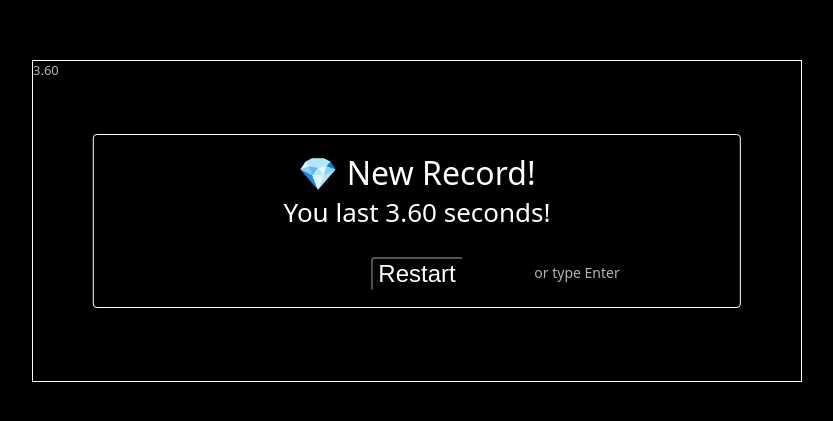
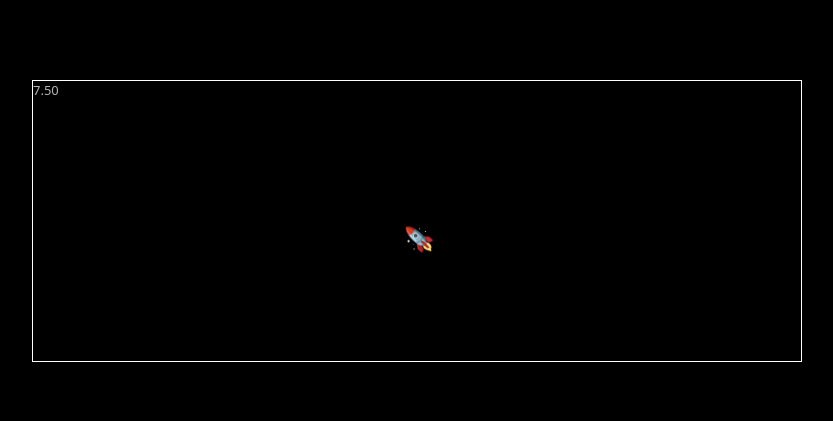
Before and after one commit to terrytyli/asteroids, a React (Create React App) app: page / in a window 1280 px wide. Shown: the part 179-600 px from the top of the page, without its empty margins (223-1056 px from the left). Built offline with nearby package versions, Linux system fonts and the light colour scheme.

Commit message:
Support touch device

```diff
--- a/src/App.tsx
+++ b/src/App.tsx
@@ -3,9 +3,18 @@ import { Asteroid } from './Asteroid'
 import { Message } from './Message'
 import { Ship } from './Ship'
 import { Timer } from './Timer'
+import { Controls } from './Controls'
+
+export interface MovingStatus {
+  up: boolean
+  down: boolean
+  left: boolean
+  right: boolean
+}
+const isTouchDevice = 'ontouchstart' in document.documentElement
 
 function genAsteroids() {
-  return Array.from({ length: 50 }).map((_, index) => {
+  return Array.from({ length: 0 }).map((_, index) => {
     return {
       id: index,
     }
@@ -18,6 +27,13 @@ function App() {
 
   const [isOver, setIsOver] = useState<boolean>()
   const [asteroids, setAsteroids] = useState([])
+
+  const [moving, setMoving] = useState<MovingStatus>({
+    up: false,
+    down: false,
+    right: false,
+    left: false,
+  })
 
   const [startTime, setStartTime] = useState<number>()
   const [endTime, setEndTime] = useState<number>()
@@ -89,6 +105,7 @@ function App() {
         background: '#000',
         height: '100vh',
         display: 'flex',
+        flexDirection: 'column',
         justifyContent: 'center',
         alignItems: 'center',
         overflow: 'hidden',
@@ -101,7 +118,7 @@ function App() {
           border: '1px solid #fff',
           width: '90%',
           height: '30%',
-          minHeight: 320,
+          minHeight: 280,
           maxWidth: 768,
           overflow: 'hidden',
         }}
@@ -129,8 +146,19 @@ function App() {
           )
         })}
 
-        <Ship ref={shipRef} spaceRef={spaceRef} isOver={isOver} />
+        <Ship
+          ref={shipRef}
+          spaceRef={spaceRef}
+          isOver={isOver}
+          moving={moving}
+          setMoving={setMoving}
+        />
       </div>
+      {isTouchDevice && (
+        <div style={{ marginTop: 12 }}>
+          <Controls moving={moving} setMoving={setMoving}></Controls>
+        </div>
+      )}
     </div>
   )
 }
--- a/src/Asteroid.tsx
+++ b/src/Asteroid.tsx
@@ -27,8 +27,8 @@ export const Asteroid = memo(
 
     const ref = useRef<HTMLDivElement>()
     const [data, setData] = useState({
-      top: undefined,
-      left: undefined,
+      top: -2,
+      left: -2,
       x: undefined,
       y: undefined,
     })
@@ -145,6 +145,10 @@ export const Asteroid = memo(
 
     // reach to the edge
     useEffect(() => {
+      if (isOver) {
+        return
+      }
+
       const spaceDimension = spaceRef.current?.getBoundingClientRect()
       const id = setInterval(() => {
         const { top, left } = ref.current.getBoundingClientRect()
@@ -159,7 +163,7 @@ export const Asteroid = memo(
         }
       }, 100)
       return () => clearInterval(id)
-    }, [started, onDismiss, spaceRef])
+    }, [started, onDismiss, spaceRef, isOver])
 
     function getTranslate() {
       let translate
--- /dev/null
+++ b/src/Controls.tsx
@@ -0,0 +1,110 @@
+import React, { CSSProperties } from 'react'
+import { MovingStatus } from './App'
+
+function Button({
+  style,
+  children,
+  onTouchStart,
+  onTouchEnd,
+}: {
+  style?: CSSProperties
+  children: any
+  onTouchStart: () => void
+  onTouchEnd: () => void
+}) {
+  return (
+    <button
+      onTouchStart={onTouchStart}
+      onTouchEnd={onTouchEnd}
+      style={{ color: 'white', background: 'none', border: 0, ...style }}
+    >
+      {children}
+    </button>
+  )
+}
+export function Controls({
+  setMoving,
+  moving,
+}: {
+  moving: MovingStatus
+  setMoving: (m: MovingStatus) => void
+}) {
+  return (
+    <div
+      style={{ display: 'flex', flexDirection: 'column', alignItems: 'center' }}
+    >
+      <div>
+        <Button
+          onTouchStart={() =>
+            setMoving({
+              ...moving,
+              up: true,
+            })
+          }
+          onTouchEnd={() =>
+            setMoving({
+              ...moving,
+              up: false,
+            })
+          }
+        >
+          ↑
+        </Button>
+      </div>
+
+      <div>
+        <Button
+          style={{ marginRight: 24 }}
+          onTouchStart={() =>
+            setMoving({
+              ...moving,
+              left: true,
+            })
+          }
+          onTouchEnd={() =>
+            setMoving({
+              ...moving,
+              left: false,
+            })
+          }
+        >
+          ←
+        </Button>
+        <Button
+          onTouchStart={() =>
+            setMoving({
+              ...moving,
+              right: true,
+            })
+          }
+          onTouchEnd={() =>
+            setMoving({
+              ...moving,
+              right: false,
+            })
+          }
+        >
+          →
+        </Button>
+      </div>
+      <div>
+        <Button
+          onTouchStart={() =>
+            setMoving({
+              ...moving,
+              down: true,
+            })
+          }
+          onTouchEnd={() =>
+            setMoving({
+              ...moving,
+              down: false,
+            })
+          }
+        >
+          ↓
+        </Button>
+      </div>
+    </div>
+  )
+}
--- a/src/Message.tsx
+++ b/src/Message.tsx
@@ -8,11 +8,10 @@ export function Message({ time, isNewRecord = false, onClick }) {
         top: '50%',
         left: '50%',
         transform: 'translate(-50%, -50%)',
-        background: '#000',
         border: '1px solid #fff',
         borderRadius: 4,
         padding: 16,
-        zIndex: 1,
+        zIndex: 2,
         width: '80%',
         textAlign: 'center',
       }}
@@ -25,7 +24,7 @@ export function Message({ time, isNewRecord = false, onClick }) {
           New Record!
         </div>
       )}
-      <div style={{ marginBottom: 24, fontSize: 26 }}>
+      <div style={{ marginBottom: 24, fontSize: 26, background: '#000' }}>
         You last {time} seconds!
       </div>
       <div style={{ position: 'relative', fontSize: 26 }}>
@@ -34,23 +33,14 @@ export function Message({ time, isNewRecord = false, onClick }) {
           style={{
             fontSize: 24,
             borderRadius: 4,
-            background: 'none',
+            background: '#000',
             color: '#fff',
+            padding: '8px 16px',
+            border: '2px solid white',
           }}
         >
-          Restart
+          Restart ↩
         </button>
-        <div
-          style={{
-            fontSize: 14,
-            position: 'absolute',
-            top: '23%',
-            right: '17%',
-            color: '#b5b5b5',
-          }}
-        >
-          or type Enter
-        </div>
       </div>
     </div>
   )
--- a/src/Ship.tsx
+++ b/src/Ship.tsx
@@ -5,22 +5,23 @@ import React, {
   useEffect,
   useState,
 } from 'react'
+import { MovingStatus } from './App'
 
 const ShipForwardRef = forwardRef<
   HTMLDivElement,
   {
     isOver: boolean
     spaceRef: MutableRefObject<HTMLDivElement>
+    moving: MovingStatus
+    setMoving: (m: MovingStatus) => void
   }
->(function _Ship({ spaceRef, isOver }, ref: MutableRefObject<HTMLDivElement>) {
+>(function _Ship(
+  { spaceRef, isOver, moving, setMoving },
+  ref: MutableRefObject<HTMLDivElement>
+) {
   const [top, setTop] = useState<number>(0)
   const [left, setLeft] = useState<number>(0)
   const [init, setInit] = useState<boolean>()
-
-  const [movingLeft, setMovingLeft] = useState<boolean>()
-  const [movingRight, setMovingRight] = useState<boolean>()
-  const [movingUp, setMovingUp] = useState<boolean>()
-  const [movingDown, setMovingDown] = useState<boolean>()
 
   const [finishPoint, setFinishPoint] = useState({
     x: undefined,
@@ -53,7 +54,7 @@ const ShipForwardRef = forwardRef<
 
   // move up
   useEffect(() => {
-    if (!init) {
+    if (!init || isOver) {
       return
     }
 
@@ -66,7 +67,7 @@ const ShipForwardRef = forwardRef<
       if (shipTop < spaceDimension.top) {
         setTop(shipHeight)
       }
-      if (movingUp && !isOver) {
+      if (moving.up) {
         if (shipTop > spaceDimension.top) {
           setTop(top - step)
         }
@@ -74,11 +75,11 @@ const ShipForwardRef = forwardRef<
     }, 100)
 
     return () => clearInterval(id)
-  }, [init, isOver, movingUp, ref, spaceRef, top])
+  }, [init, isOver, moving.up, ref, spaceRef, top])
 
   // move down
   useEffect(() => {
-    if (!init) {
+    if (!init || isOver) {
       return
     }
 
@@ -92,7 +93,7 @@ const ShipForwardRef = forwardRef<
       if (shipTop + shipHeight > spaceDimension.top + spaceDimension.height) {
         setTop(spaceDimension.height - shipHeight * 2)
       }
-      if (movingDown && !isOver) {
+      if (moving.down) {
         if (shipHeight + shipTop < spaceDimension.top + spaceDimension.height) {
           setTop(top + step)
         }
@@ -100,11 +101,11 @@ const ShipForwardRef = forwardRef<
     }, 100)
 
     return () => clearInterval(id)
-  }, [init, isOver, movingDown, ref, spaceRef, top])
+  }, [init, isOver, moving.down, ref, spaceRef, top])
 
   // move left
   useEffect(() => {
-    if (!init) {
+    if (!init || isOver) {
       return
     }
 
@@ -118,7 +119,7 @@ const ShipForwardRef = forwardRef<
       if (shipLeft < spaceDimension.left) {
         setLeft(shiftWidth)
       }
-      if (movingLeft && !isOver) {
+      if (moving.left) {
         if (shipLeft > spaceDimension.left) {
           setLeft(left - step)
         }
@@ -126,11 +127,11 @@ const ShipForwardRef = forwardRef<
     }, 100)
 
     return () => clearInterval(id)
-  }, [init, isOver, left, movingLeft, ref, spaceRef])
+  }, [init, isOver, left, moving.left, ref, spaceRef])
 
   // move right
   useEffect(() => {
-    if (!init) {
+    if (!init || isOver) {
       return
     }
 
@@ -146,7 +147,7 @@ const ShipForwardRef = forwardRef<
         setLeft(spaceDimension.width - shipWidth * 2)
       }
 
-      if (movingRight && !isOver) {
+      if (moving.right) {
         if (
           shipLeft + spaceDimension.left <
           spaceDimension.left + spaceDimension.width
@@ -157,7 +158,7 @@ const ShipForwardRef = forwardRef<
     }, 100)
 
     return () => clearInterval(id)
-  }, [init, isOver, left, movingRight, ref, spaceRef])
+  }, [init, isOver, left, moving.right, ref, spaceRef])
 
   useEffect(() => {
     function handleKeyDown(e) {
@@ -166,17 +167,29 @@ const ShipForwardRef = forwardRef<
       }
 
       if (e.key === 'ArrowUp') {
-        setMovingUp(true)
+        setMoving({
+          ...moving,
+          up: true,
+        })
       }
       if (e.key === 'ArrowDown') {
-        setMovingDown(true)
+        setMoving({
+          ...moving,
+          down: true,
+        })
       }
 
       if (e.key === 'ArrowLeft') {
-        setMovingLeft(true)
+        setMoving({
+          ...moving,
+          left: true,
+        })
       }
       if (e.key === 'ArrowRight') {
-        setMovingRight(true)
+        setMoving({
+          ...moving,
+          right: true,
+        })
       }
     }
 
@@ -185,7 +198,7 @@ const ShipForwardRef = forwardRef<
     return () => {
       window.removeEventListener('keydown', handleKeyDown)
     }
-  }, [init, isOver, left, ref, top])
+  }, [init, isOver, moving, setMoving])
 
   useEffect(() => {
     if (!init) {
@@ -194,34 +207,45 @@ const ShipForwardRef = forwardRef<
 
     function handleKeyUp(e) {
       if (e.key === 'ArrowUp') {
-        setMovingUp(false)
+        setMoving({
+          ...moving,
+          up: false,
+        })
       }
       if (e.key === 'ArrowDown') {
-        setMovingDown(false)
+        setMoving({
+          ...moving,
+          down: false,
+        })
       }
       if (e.key === 'ArrowLeft') {
-        setMovingLeft(false)
+        setMoving({
+          ...moving,
+          left: false,
+        })
       }
       if (e.key === 'ArrowRight') {
-        setMovingRight(false)
+        setMoving({
+          ...moving,
+          right: false,
+        })
       }
     }
     window.addEventListener('keyup', handleKeyUp)
 
     return () => window.removeEventListener('keyup', handleKeyUp)
-  }, [init])
+  }, [init, moving, setMoving])
 
   useEffect(() => {
     if (isOver) {
-      setMovingUp(false)
-
-      setMovingDown(false)
-
-      setMovingLeft(false)
-
-      setMovingRight(false)
+      setMoving({
+        up: false,
+        down: false,
+        left: false,
+        right: false,
+      })
     }
-  }, [isOver])
+  }, [isOver, setMoving])
 
   return (
     <>
```
Also changed, not shown: .eslintrc.json.
